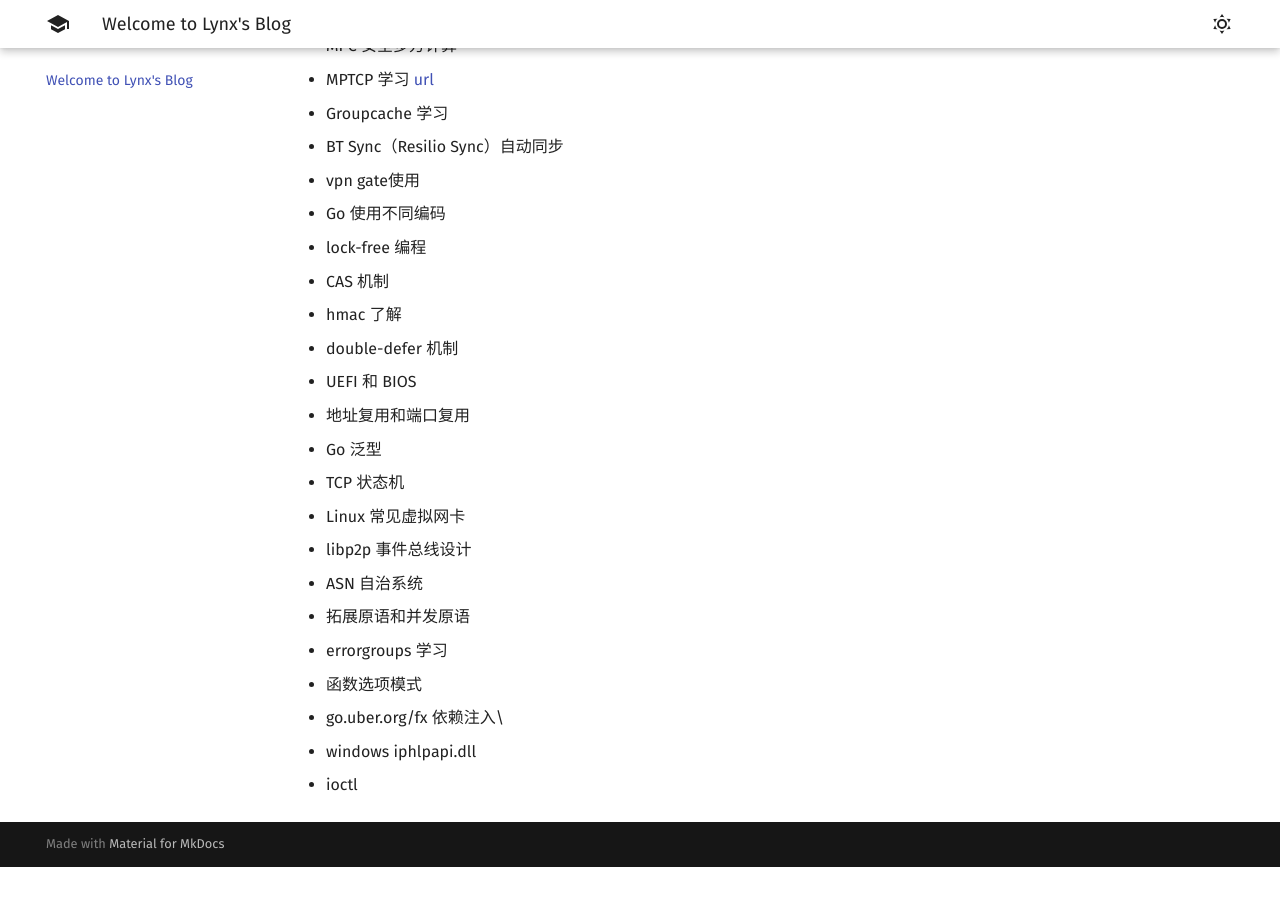
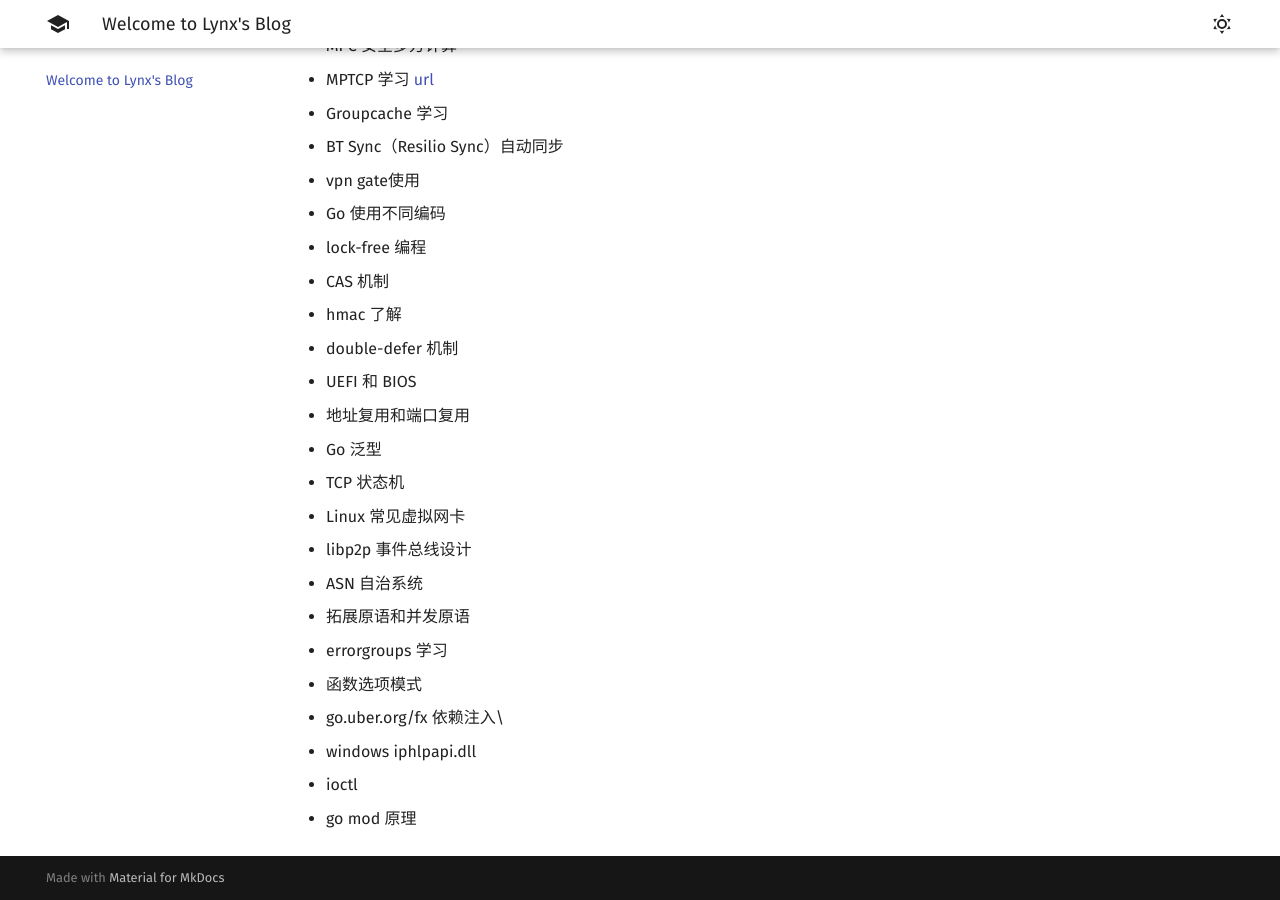
Before and after one commit to 1314liuwei/blog, an MkDocs documentation site: the page built from docs/index.md, in a window 1280 px wide and 900 px high, scrolled down 1379 px. Built offline with MkDocs 1.6.1 and Material for MkDocs 9.7.7, drawn with Linux system fonts in a browser that asks for light colours; before the commit the page ends 2246 px from its top, so only the background shows below that.

Commit message:
2023/08/10 周四

```diff
--- a/docs/index.md
+++ b/docs/index.md
@@ -59,3 +59,4 @@
 - go.uber.org/fx 依赖注入\
 - windows iphlpapi.dll
 - ioctl
+- go mod 原理
```
